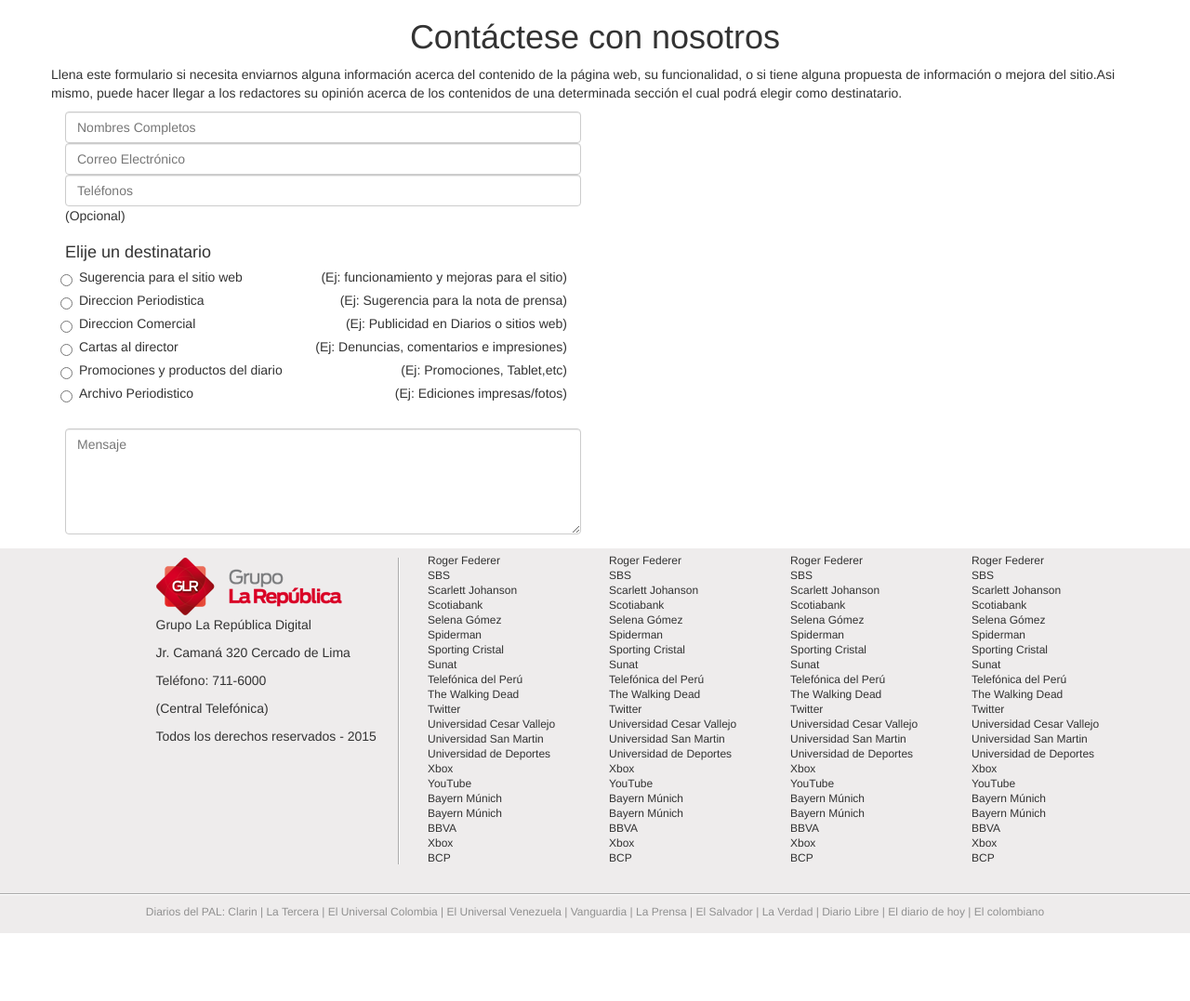
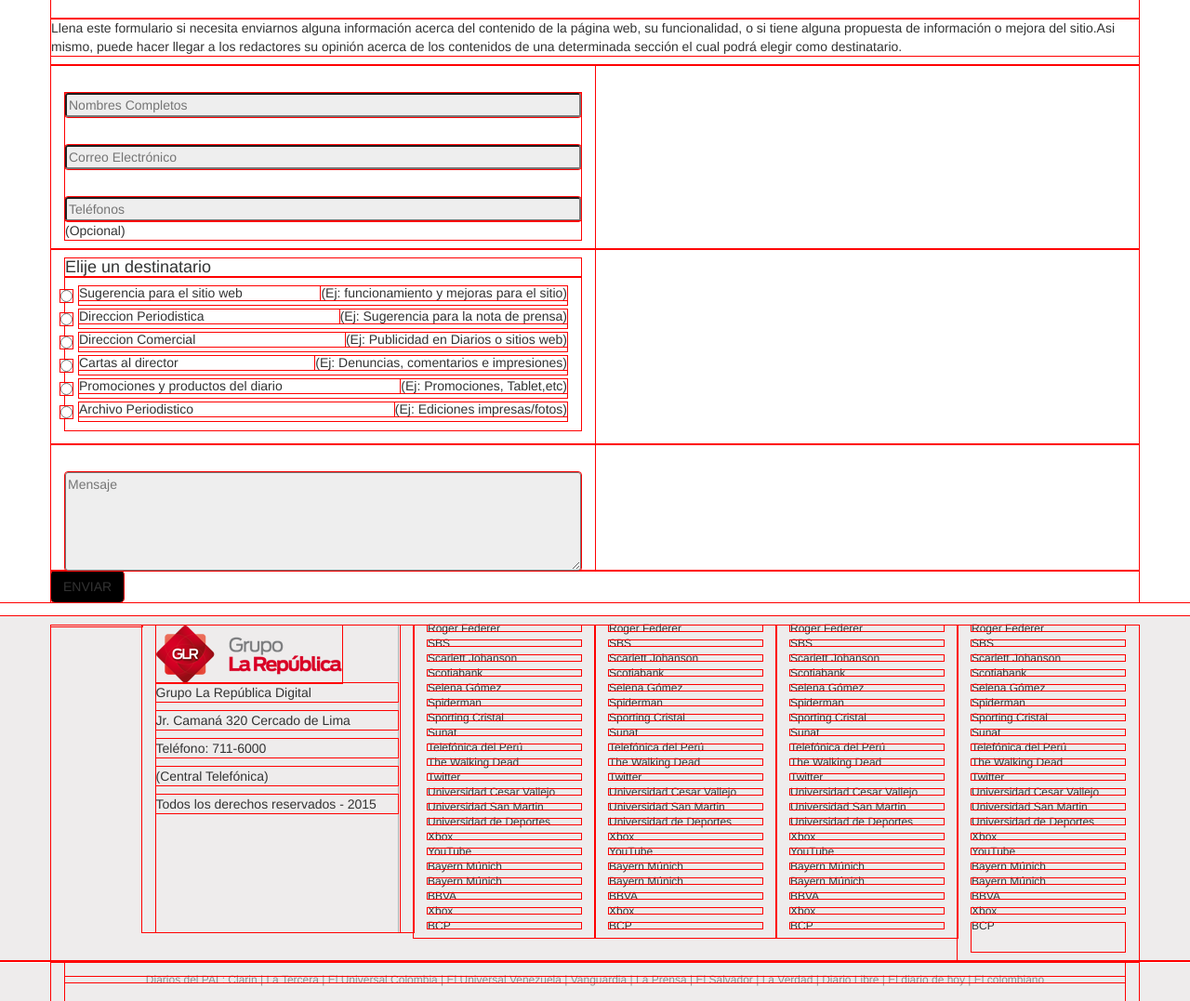
Before and after one commit to lu0092/Lab-LaRepublica, a plain HTML site: page contacto.html in a window 1280 px wide. Shown: the whole page at 93% size. Before the commit the page ends 1004 px from the top, so only its background shows below. Drawn offline with nearby package versions, Linux system fonts and the light colour scheme.

Commit message:
contacto

```diff
--- a/contacto.html
+++ b/contacto.html
@@ -3,21 +3,21 @@
 <head>
   <title>Contacto</title>
   <meta charset="UTF-8">
-  <include></include>
+  <link rel="stylesheet" type="text/css" href="css/contacto.css">
 </head>
 <body>
   <div class="contactese">
     <div class="container">
       <div class="row nosotros">
-        <h1 class="text-center">Contáctese con nosotros</h1>
+        <h1 class="text-center"></h1>
         <p>Llena este formulario si necesita enviarnos alguna información acerca del contenido de la página web, su funcionalidad, o si tiene alguna propuesta de información o mejora del sitio.Asi mismo, puede hacer llegar a los redactores su opinión acerca de los contenidos de una determinada sección el cual podrá elegir como destinatario.</p>
       </div>
       <div class="row datos">
         <div class="col-md-6">
           <form>
-            <input type="text" placeholder="Nombres Completos" class="form-control">
-            <input type="email" placeholder="Correo Electrónico" class="form-control">
-            <input type="text" placeholder="Teléfonos" class="form-control">
+            <input type="text" placeholder="Nombres Completos" class="inputentrada">
+            <input type="email" placeholder="Correo Electrónico" class="inputentrada">
+            <input type="text" placeholder="Teléfonos" class="inputentrada">
             <p>(Opcional)</p>
           </form>
         </div>
@@ -56,8 +56,11 @@
       </div>
       <div class="row comentario">
         <div class="col-md-6">
-          <textarea rows="5" id="comment" placeholder="Mensaje" class="form-control"></textarea>
+          <textarea rows="5" id="comment" placeholder="Mensaje" class="inputentrada"></textarea>
         </div>
+      </div>
+      <div class="row">
+        <button class="btn">ENVIAR</button>
       </div>
     </div>
   </div><!DOCTYPE html>
--- a/sass/contacto.sass
+++ /dev/null
@@ -1 +0,0 @@
-*{outline:1px solid red;}
--- a/sass/contacto.scss
+++ b/sass/contacto.scss
@@ -1 +1,18 @@
+
+$m30:30px;
+$negro:#000;
+$blanco: #fff;
 *{outline:1px solid red;}
+.inputentrada{
+	border-radius:3px;
+	background-color:#EEEEEE;
+	margin-top:$m30;
+	display:block;
+	width:100%;
+
+}
+button{
+	background-color:$negro;
+	text-align:center;
+	text-color:$blanco;
+	margin-top:$m30;}
```
Also changed, not shown: css/contacto.css, 2 other files.
